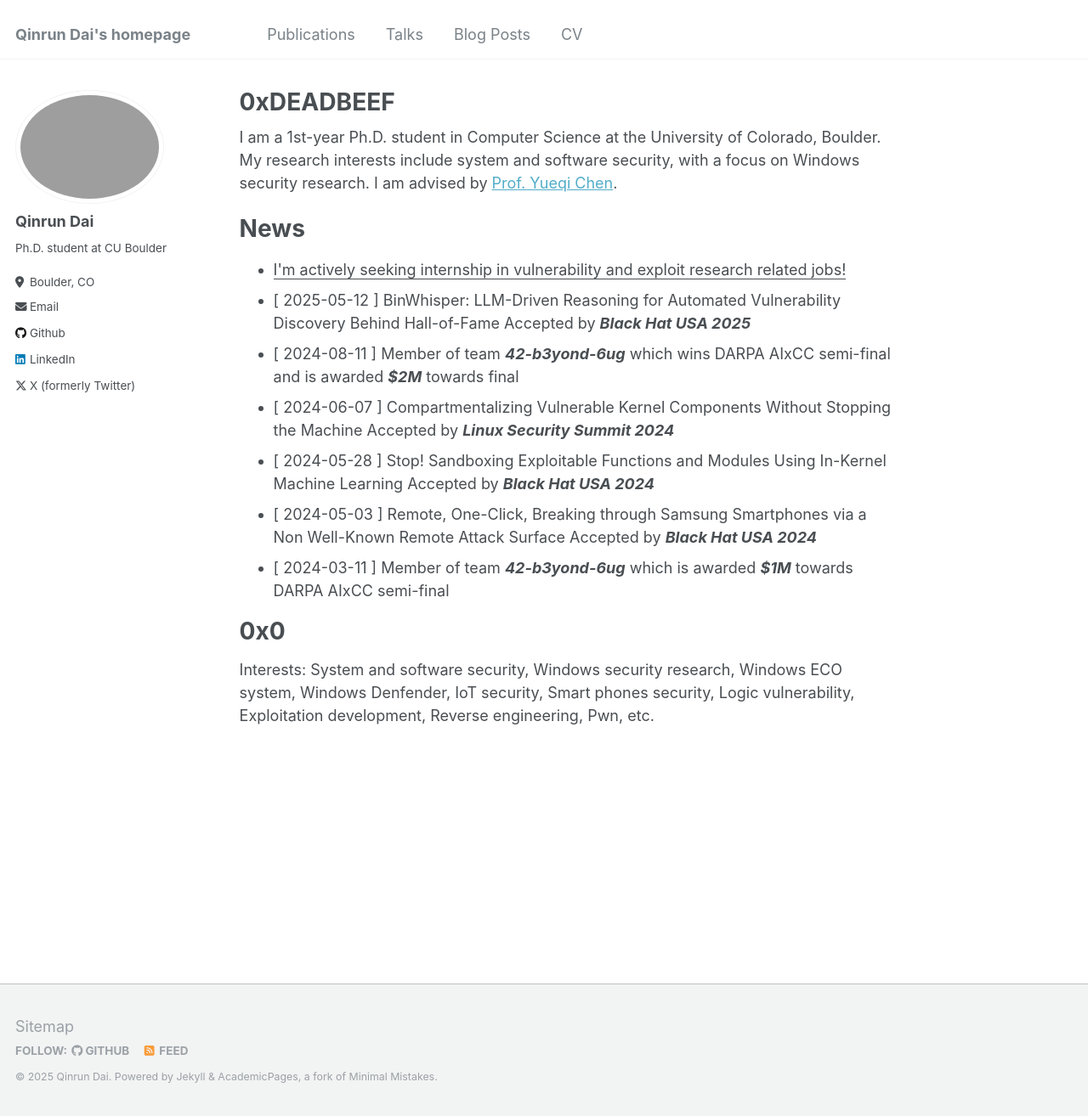
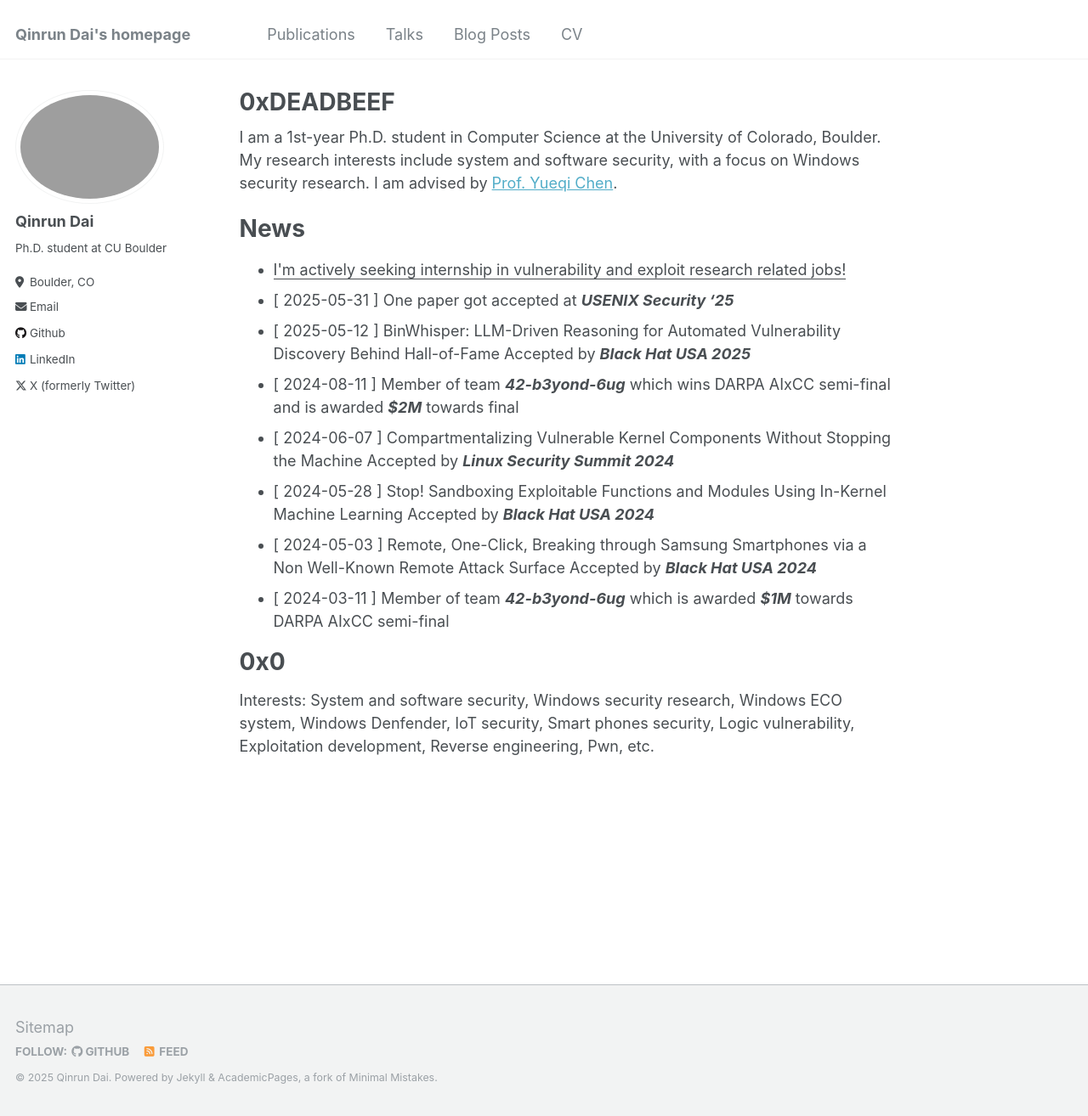
Before and after one commit to second5t/second5t.github.io, a Jekyll site: the page built from _pages/about.md, in a window 1280 px wide and 1314 px high. Shown: the whole window at 85% size. Built offline with Jekyll 4.4.1, drawn with Linux system fonts in a browser that asks for light colours.

Commit message:
update news

```diff
--- a/_pages/about.md
+++ b/_pages/about.md
@@ -13,6 +13,7 @@ News
 =========
 
 - <u>I'm actively seeking internship in vulnerability and exploit research related jobs!<u>
+- [ 2025-05-31 ] One paper got accepted at ***USENIX Security '25***
 - [ 2025-05-12 ] BinWhisper: LLM-Driven Reasoning for Automated Vulnerability Discovery Behind Hall-of-Fame Accepted by ***Black Hat USA 2025***
 - [ 2024-08-11 ] Member of team ***42-b3yond-6ug*** which wins DARPA AIxCC semi-final and is awarded ***$2M*** towards final
 - [ 2024-06-07 ] Compartmentalizing Vulnerable Kernel Components Without Stopping the Machine Accepted by ***Linux Security Summit 2024***
```
